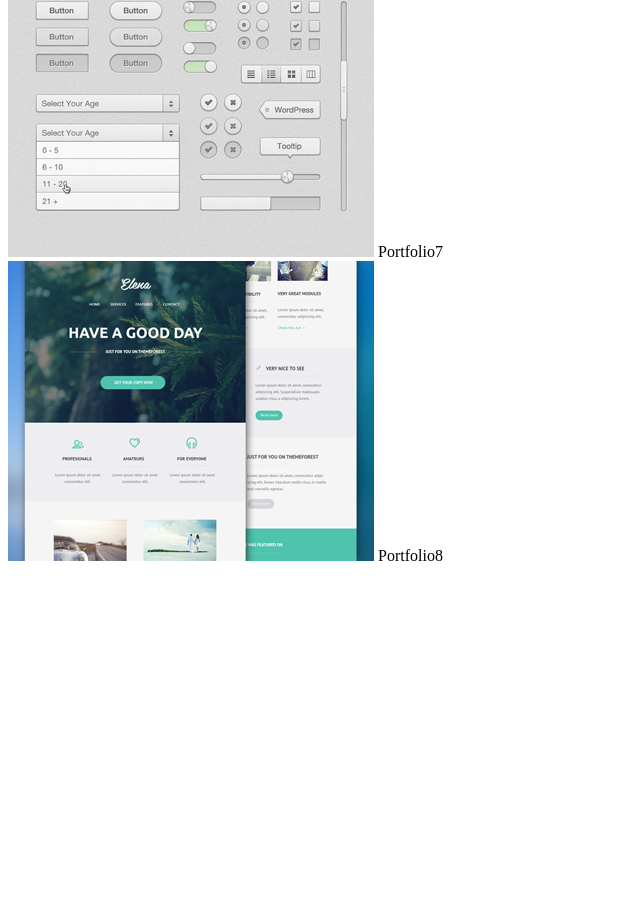
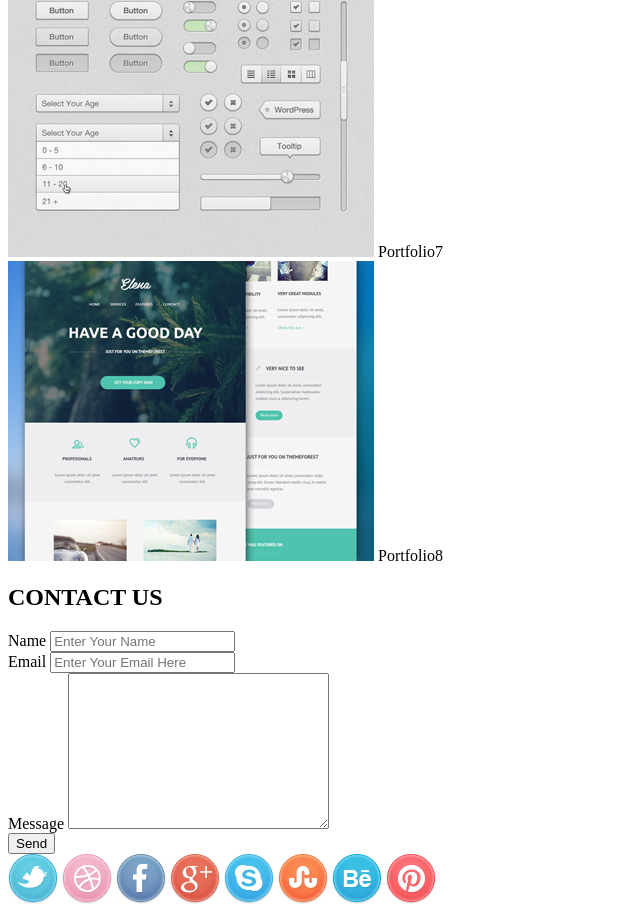
Before and after one commit to Rema001/IP3, a plain HTML site: page index.html in a window 1280 px wide. Shown: the part 4215-5131 px from the top of the page, without its empty margins (0-640 px from the left). Before the commit the page ends 4788 px from the top, so only its background shows below. Drawn offline with Linux system fonts and the light colour scheme; files whose address does not match are found by name.

Commit message:
added social media icons

```diff
--- a/index.html
+++ b/index.html
@@ -121,5 +121,44 @@
                         </div>
 
 
+
+
+                    </div>
+
+                </div>
+                <form action="">
+                        <div class="contact_us">
+                                <h2>CONTACT US</h2>
+                                <div class="txtb">
+                                    <label for="name">Name</label>
+                                    <input type="text" class="name" name="" value="" placeholder="Enter Your Name">
+                                </div>
+                                <div class="txtb">
+                                        <label for="name">Email</label>
+                                        <input type="email" class="email" name="" value="" placeholder="Enter Your Email Here">
+                                </div>
+                                <div class="txtb1">
+                                            <label for="name">Message</label>
+                                            <textarea name="" id="" cols="30" rows="10"></textarea>
+                                </div>
+                                <button type="submit" class="submit">Send</button>
+
+
+
+                        </div>
+                </form>
+
+                <div class="social_icons">
+                    <img src="/assets/social_icons/twitter.png" alt="">
+                    <img src="/assets/social_icons/dribble.png" alt="">
+                    <img src="/assets/social_icons/facebook.png" alt="">
+                    <img src="/assets/social_icons/g_plus.png" alt="">
+                    <img src="/assets/social_icons/skype.png" alt="">
+                    <img src="/assets/social_icons/stumble_upon.png" alt="">
+                    <img src="/assets/social_icons/behance.png" alt="">
+                    <img src="/assets/social_icons/pinterest.png" alt="">
+
+                </div>
+    </div>
   </body>
 </html>
```
